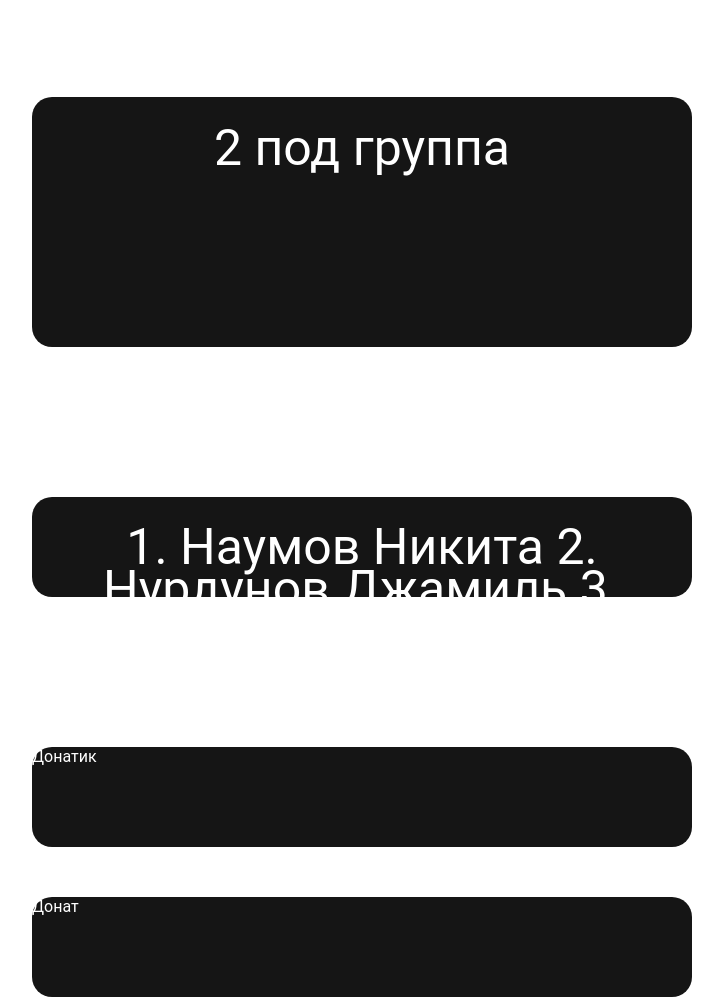
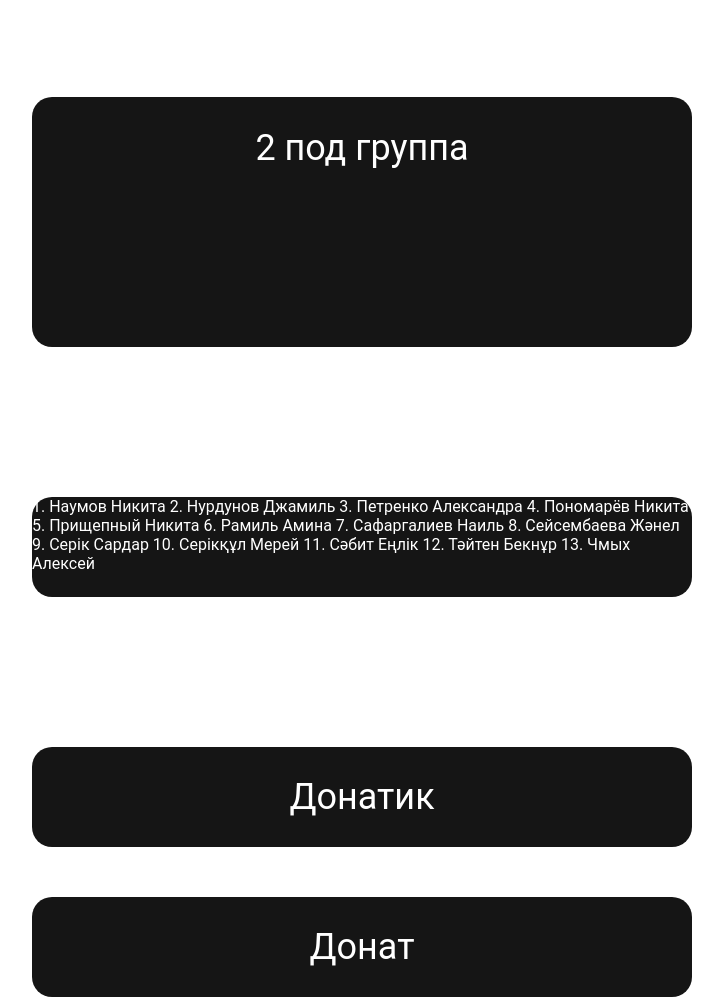
Before and after one commit to AlexseyLAST/MyGroup, a plain HTML site: page 2group.html in a window 1280 px wide. Shown: the part 257-1257 px from the top of the page, without its empty margins (278-1001 px from the left). Drawn offline with Linux system fonts and the light colour scheme; a web font is replaced by a local one.

Commit message:
Update style.css

```diff
--- a/style.css
+++ b/style.css
@@ -12,6 +12,12 @@ body{
     font-weight: 400;
     color: white;
 
+}
+
+@font-face {
+    font-family: Roboto;
+    font-weight: 400;
+    src: url(Roboto-Regular.ttf);
 }
 
 .link{
@@ -48,7 +54,7 @@ body{
     width: 400px;
     margin: 0 auto;
     padding-top: 30px;
-    font-size: 50px;
+    font-size: 36px;
     line-height: 42px;
     text-align: center;
     color: #FFFFFF;
@@ -94,23 +100,9 @@ body{
     box-shadow: 5px 5px 0px #151515;
 }
 
-.block__list{
-    color: #FFFFFF;
-    background-color: #151515;
-}
-
-.list__text{
+.link__text{
     padding-top: 29px;
     font-size: 36px;
-    line-height: 42px;
-    text-align: center;
-}
-
-.link__list{
-    width: 100%;
-    height: 300px;
-    padding-top: 29px;
-    font-size: 50px;
     line-height: 42px;
     text-align: center;
 }
```
